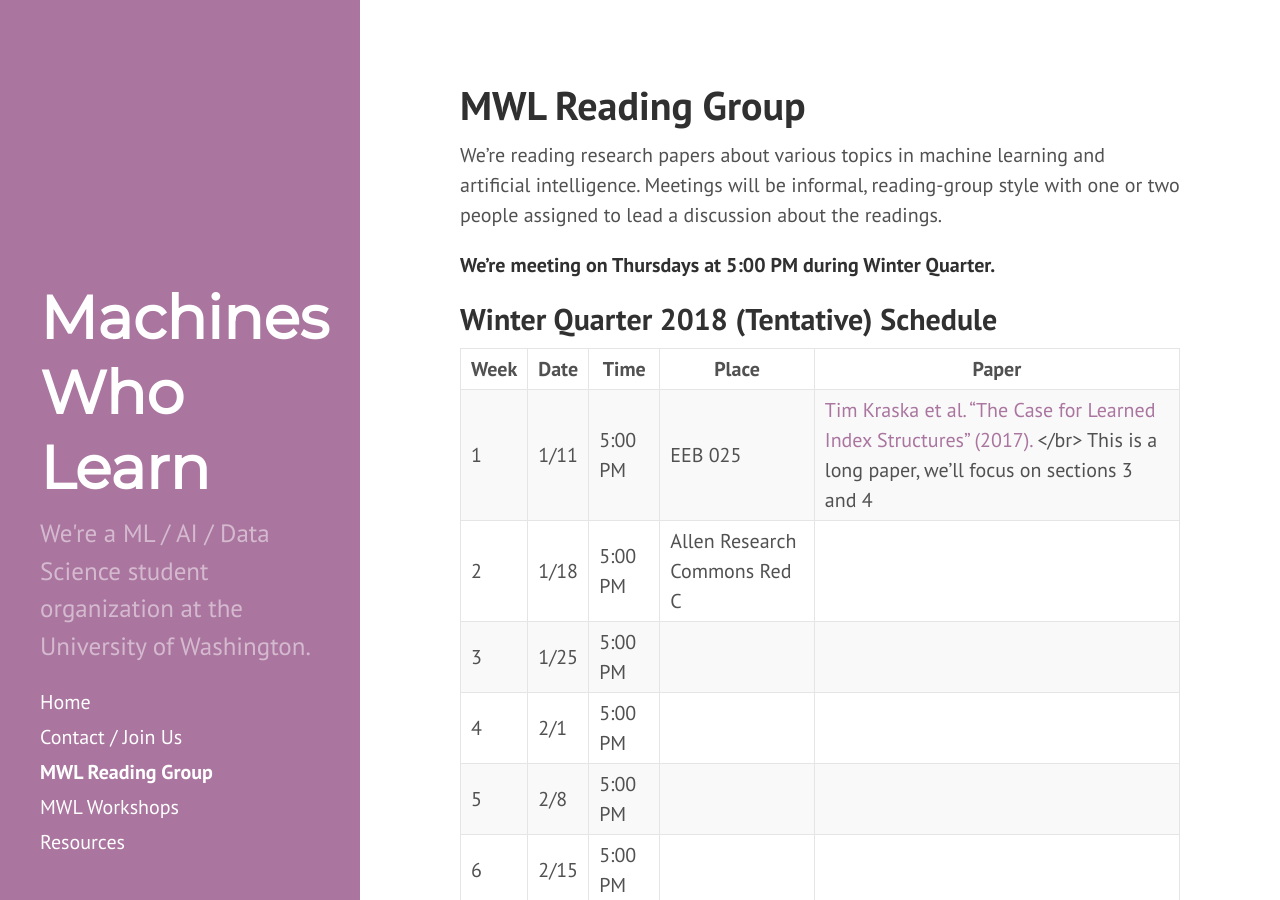
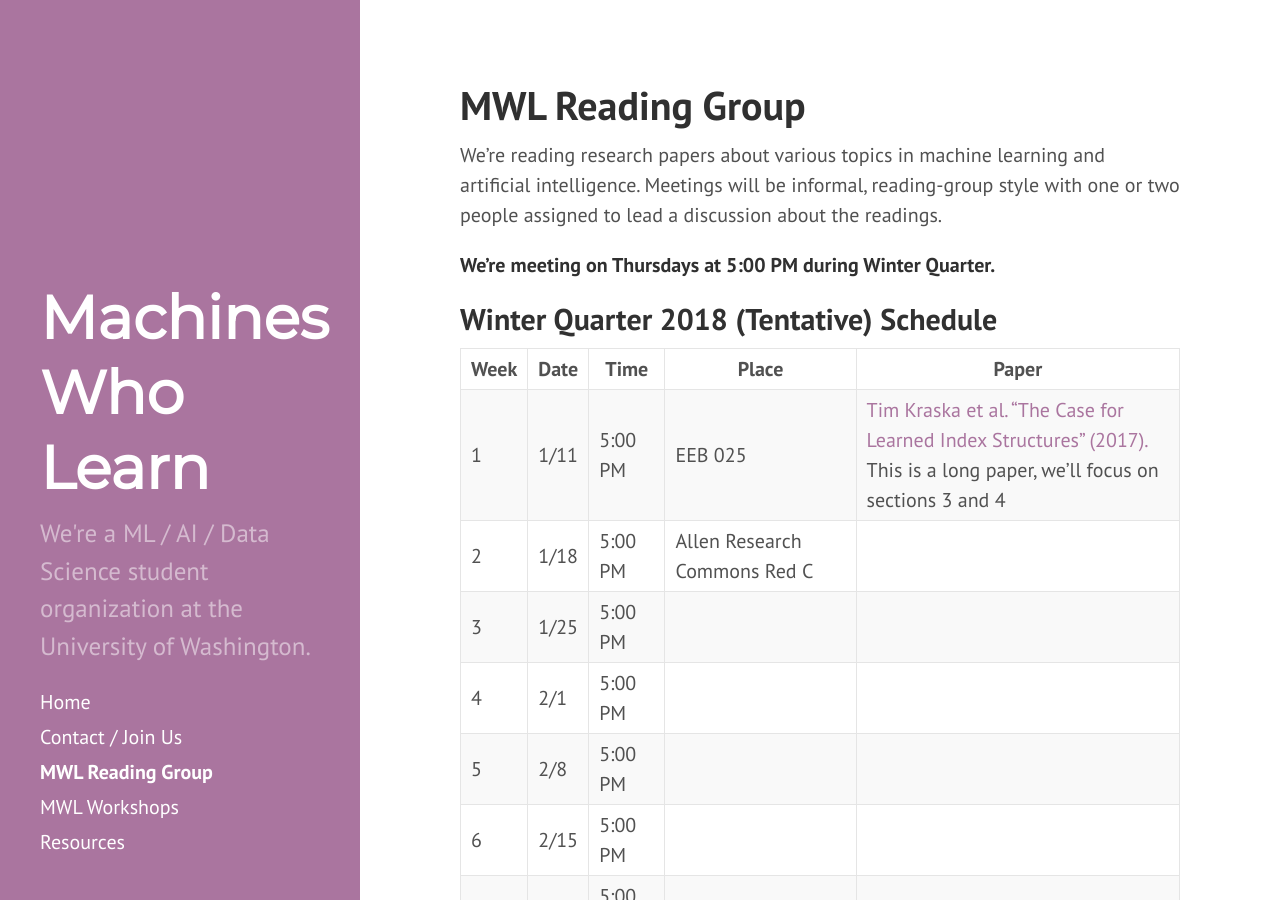
Before and after one commit to MachinesWhoLearn/machineswholearn.github.io, a Jekyll site: the page built from mwl_reading_group.md, in a window 1280 px wide and 900 px high. Built offline with Jekyll 4.4.1, drawn with Linux system fonts in a browser that asks for light colours.

Commit message:
</br> appears as raw, try <br>

```diff
--- a/mwl_reading_group.md
+++ b/mwl_reading_group.md
@@ -13,7 +13,7 @@ or two people assigned to lead a discussion about the readings.
 
 | Week | Date | Time | Place | Paper |
 |------|------|---------|---------|----------------------------------------------------------------------------------------------------------------------------------------------------------------------------------------------------------------------------------------------------------------|
-| 1 | 1/11 | 5:00 PM | EEB 025 | [Tim Kraska et al. "The Case for Learned Index Structures" (2017).](https://www.semanticscholar.org/paper/The-Case-for-Learned-Index-Structures-Kraska-Beutel/64a418a61bc7e427fd33980764759db646e48ceb) </br> This is a long paper, we'll focus on sections 3 and 4 |
+| 1 | 1/11 | 5:00 PM | EEB 025 | [Tim Kraska et al. "The Case for Learned Index Structures" (2017).](https://www.semanticscholar.org/paper/The-Case-for-Learned-Index-Structures-Kraska-Beutel/64a418a61bc7e427fd33980764759db646e48ceb) <br> This is a long paper, we'll focus on sections 3 and 4 |
 | 2 | 1/18 | 5:00 PM | Allen Research Commons Red C |  |
 | 3 | 1/25 | 5:00 PM |  |  |
 | 4 | 2/1 | 5:00 PM |  |  |
```
